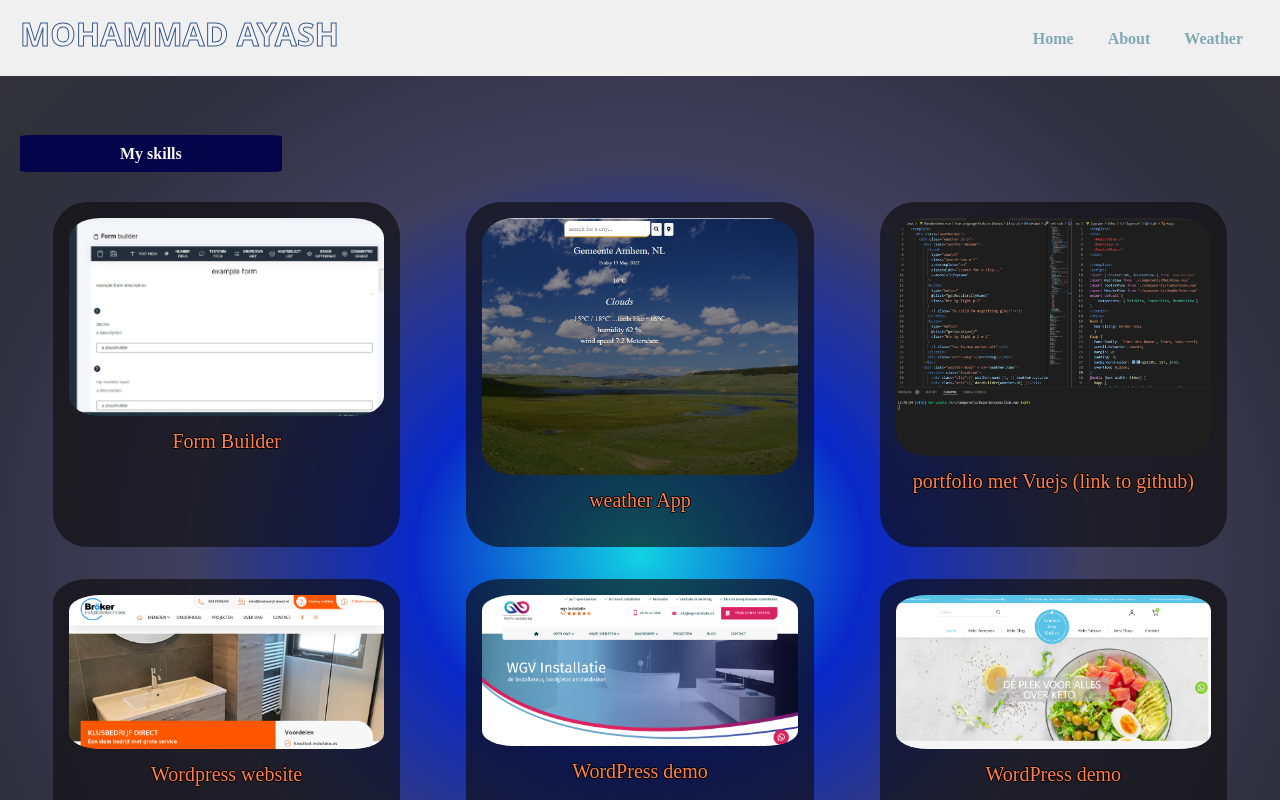
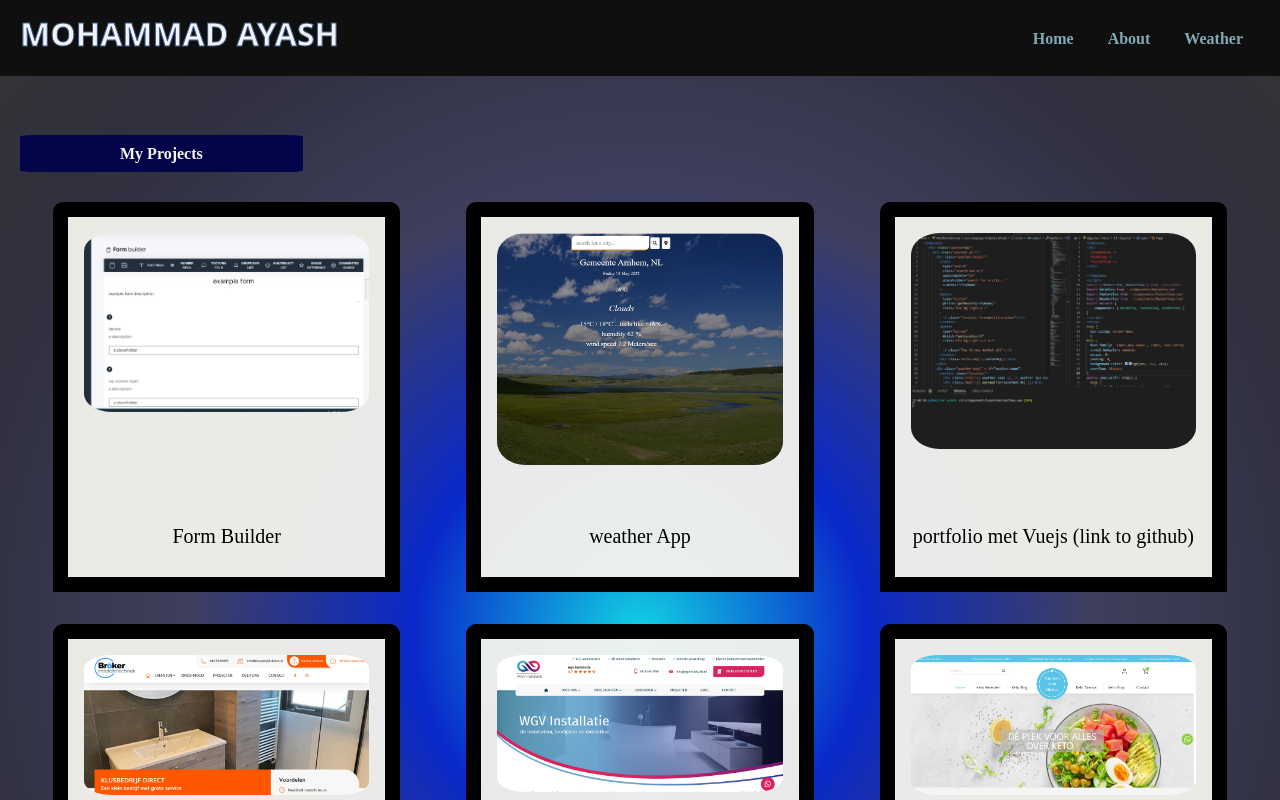
Before and after one commit to M-ayash/Portfolio, a Vue app: page /projects in a window 1280 px wide. Shown: the top 800 px of the page. Built offline with nearby package versions, Linux system fonts and the light colour scheme.

Commit message:
62-1-2023

```diff
--- a/src/components/ContactSection.vue
+++ b/src/components/ContactSection.vue
@@ -19,6 +19,8 @@ export default {};
 .contact {
   font-weight: bold;
   background-color: rgba(245, 244, 237, 0.358);
+  min-height: 100vh;
+  margin-top: -10px;
 }
 .contact-title {
   width: 25%;
--- a/src/components/ExperienceCard.vue
+++ b/src/components/ExperienceCard.vue
@@ -19,13 +19,15 @@ export default {
 </script>
 <style>
 .experience-card {
-  background-color: rgba(14, 13, 13, 0.647);
+  position: relative;
+  background-color: rgba(246, 245, 237, 0.947);
+  border: 15px solid #000;
+  border-top-left-radius: 10px;
+  border-top-right-radius: 10px;
   max-width: 28%;
   margin: 1em;
-  padding: 1em;
+  padding: 1em 1em 7em 1em;
   cursor: pointer;
-  border-radius: 10%;
-
 }
 .experience-card:hover {
   transform: scale(1.1);
@@ -42,10 +44,17 @@ export default {
   width: 100%;
   border-radius: 10%;
 }
+.experience-info{
+  position: absolute;
+  bottom: 10px;
+  display: block;
+  left: 0;
+  width: 100%;
+}
 .experience-category {
   font-size: 20px;
-  color: coral;
-  text-shadow: -1px 0 black, 0 1px black, 1px 0 black, 0 -1px black;
+  color: #000;
+  /* text-shadow: -1px 0 black, 0 1px black, 1px 0 black, 0 -1px black; */
   text-align: center;
   padding-top: 10px;
 
@@ -59,6 +68,7 @@ export default {
     max-width: 30%;
   }
 
+
 }
 @media (max-width: 576px) {
   .experience-card{
--- a/src/components/ExperienceSection.vue
+++ b/src/components/ExperienceSection.vue
@@ -1,6 +1,6 @@
 <template>
   <section class="experience" id="my-skills" ref="my-skills">
-    <div class="experience-title"><span>My skills</span></div>
+    <div class="experience-title"><span>My Projects</span></div>
 
     <div class="experience-content">
       <experience-card cardText="Form Builder" @click="goto('https://moutaz-bakier.github.io/')">
@@ -58,7 +58,7 @@ export default {
 }
 .experience-content {
   display: flex;
-  margin: 20px;
+  margin: 20px 20px 0;
   flex-wrap: wrap;
   justify-content: space-around;
 }
--- a/src/components/HeaderView.vue
+++ b/src/components/HeaderView.vue
@@ -21,7 +21,7 @@
 <style>
 header {
   min-height: 4em;
-  background-color: #f0f0f0;
+  background-color: #100f0f;
   width: 100%;
   position: fixed;
   z-index: 5;
--- a/src/components/MainPage.vue
+++ b/src/components/MainPage.vue
@@ -17,7 +17,7 @@
         </div>
       </nav>
       <div class="main-parg">
-        <h1><span></span>Developer</h1>
+        <h1><span></span>Developer </h1>
         <p>
           // I am a web developer with frontend experience Knowledge of HTML,
           CSS, Javascript, PHP, Wordpress and Vuejs. //
@@ -92,11 +92,11 @@ export default {
   border-radius: 2%;
   background-image: radial-gradient(
     farthest-corner,
-    #12d2e4,
-    #0929ca,
-    #3f3f5d,
-    #303040,
-    #333334
+    #1e7a83,
+    #1a286f,
+    #383855,
+    #292935,
+    #232323
   );
   padding-bottom: 4em;
   position: relative;
@@ -133,11 +133,11 @@ export default {
 }
 .main-parg h1::before {
   content: "\003C";
-  color: #454444;
+  color: #1c1919;
 }
 .main-parg h1::after {
   content: "\003E";
-  color: #454444;
+  color: #1c1919;
 }
 .main-parg p {
   font-size: 1.2em;
@@ -265,13 +265,13 @@ i.hand-wave-emoji {
   height: 7px;
 }
 .right-block .right-block-circles span:nth-child(1) {
-  background-color: red;
+  background-color: rgb(255, 41, 41);
 }
 .right-block .right-block-circles span:nth-child(2) {
-  background-color: yellow;
+  background-color: rgb(244, 236, 30);
 }
 .right-block .right-block-circles span:nth-child(3) {
-  background-color: green;
+  background-color: rgb(86, 255, 19);
 }
 @media (max-width: 850px) {
   .main-page {
@@ -282,6 +282,7 @@ i.hand-wave-emoji {
   .main-content {
     display: block;
     flex-direction: column;
+    width: 90%;
   }
   .main-parg {
     width: 100%;
@@ -310,6 +311,15 @@ i.hand-wave-emoji {
   .main-img img {
     width: 100%;
   }
+  .right-block{
+    position: static;
+    width: 80%;
+    margin: 20px auto;
+  }
+  .laptop-block{
+    width: 80%;
+  }
+}
   @media (max-width: 576px) {
     .main-page {
       padding: 20px;
@@ -322,5 +332,5 @@ i.hand-wave-emoji {
       padding-top: 10em;
     }
   }
-}
+
 </style>
--- a/src/views/AboutView.vue
+++ b/src/views/AboutView.vue
@@ -55,7 +55,7 @@ export default {
   padding: 20px;
 }
 .about-main p {
-  font-size: 1.2em;
+  font-size: 1.4em;
    text-align: justify;
    padding: 20px;
 }
```
Also changed, not shown: src/views/ContactView.vue (line endings or trailing spaces).
